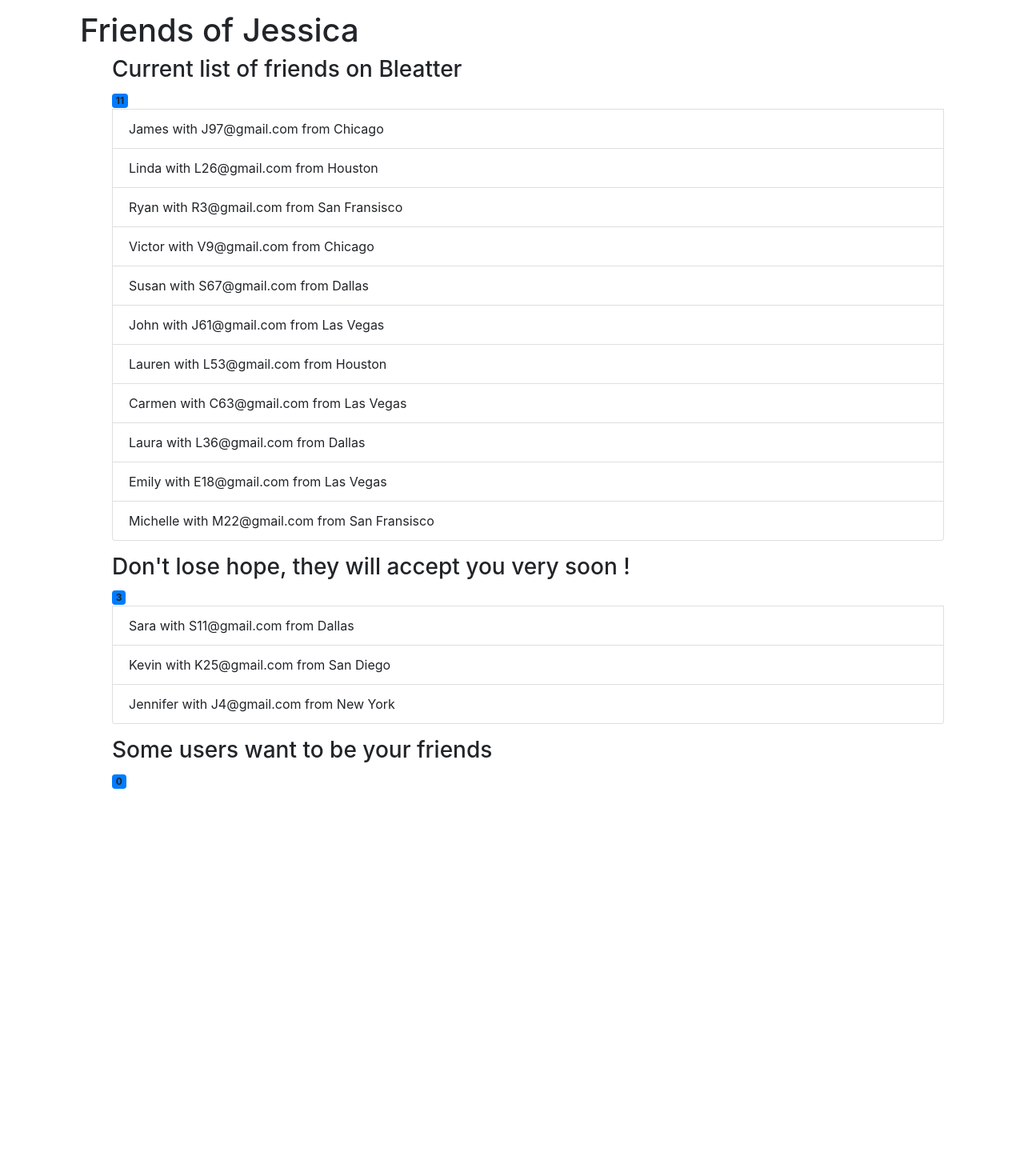
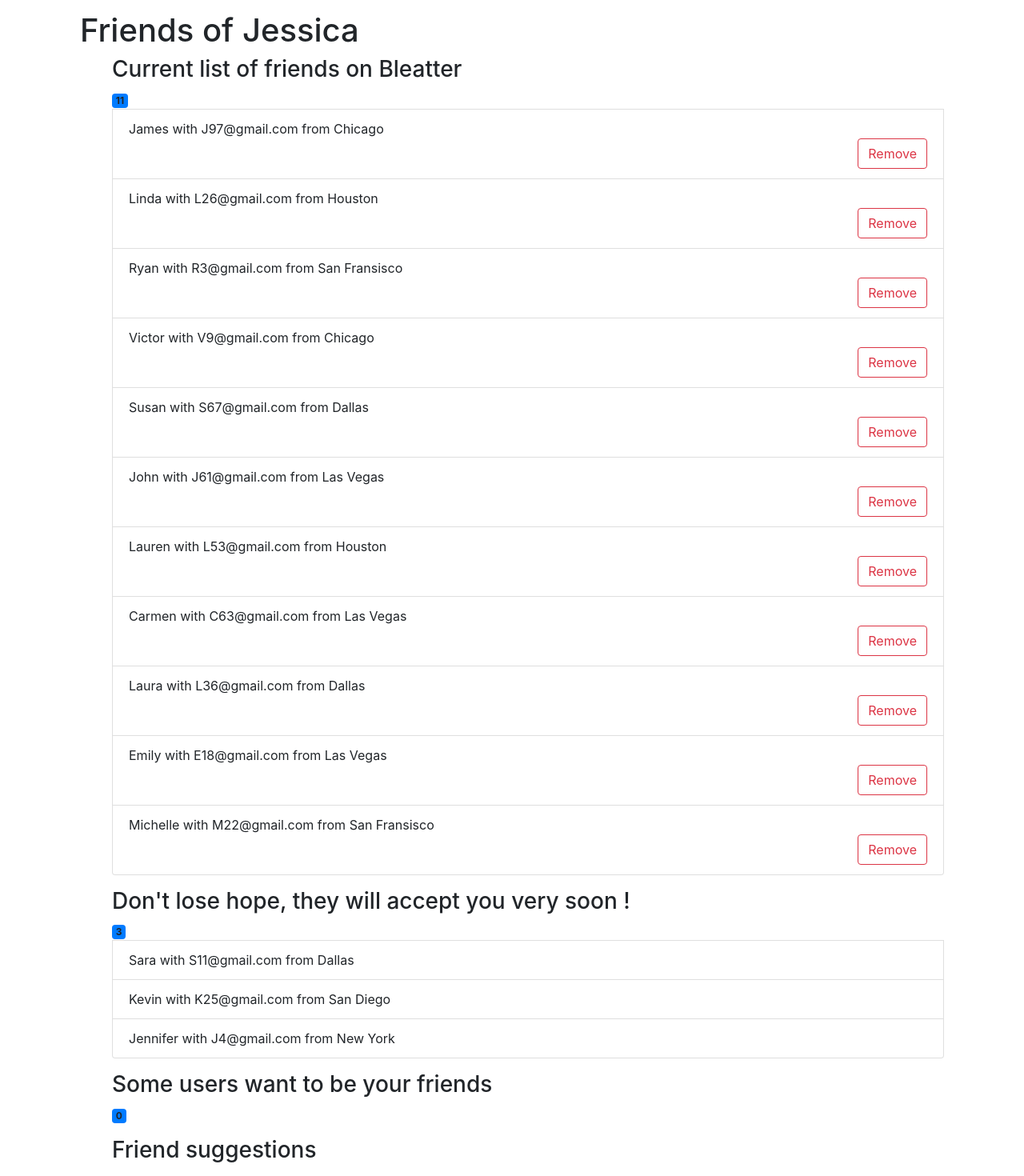
Before and after one commit to Matth-info/Twitter_M1_IDD_Calvet_Besnier, a Flask app: page /user/friends in a window 1280 px wide. Shown: the part 66-1536 px from the top of the page at 80% size. Before the commit the page ends 1052 px from the top, so only its background shows below. Run offline with Flask 2, Linux system fonts and the light colour scheme; a user stored in the database is signed in; data comes from the database, SQL or seed files in the repository; some libraries are stand-ins or nearby versions.

Commit message:
added buttons

```diff
--- a/templates/friends.html
+++ b/templates/friends.html
@@ -3,7 +3,7 @@
 {% block style %}{% endblock %}
 
 {% block main %}
-<div class="container">
+<div class="container-fluid">
     <h1> Friends of {{name}} </h1>
     {%include 'flash.html' %}
     <ul>
@@ -11,8 +11,14 @@
         <span class="badge bg-primary rounded-pill"> {{F|length}}</span>
         {% for ele in F %}
         <li class="list-group-item" aria-current="true">
-            {{ele["username"]}} with {{ele["email"]}} from {{ele["location"]}}</li>
-        {%endfor%}
+            <form action="/user/remove_friend/{{ele['id']}}" method="post">
+                {{ele["username"]}} with {{ele["email"]}} from {{ele["location"]}}
+                <div class="d-grid gap-2 d-md-flex justify-content-md-end">
+                    <button class="btn btn-outline-danger" type="submit" name="accept">Remove</button>
+                </div>
+
+            </form>
+            {%endfor%}
     </ul>
     <ul>
         <h3>Don't lose hope, they will accept you very soon !</h3>
@@ -28,10 +34,28 @@
         <span class="badge bg-primary rounded-pill"> {{W|length}}</span>
         {% for ele in W %}
         <li class="list-group-item" aria-current="true">
-            {{ele["username"]}} with {{ele["email"]}} from {{ele["location"]}}
             <form action="/user/friends/{{ele['id']}}" method="post">
-                <button class="btn btn-primary" type="submit" name="accept">Accept</button>
+                {{ele["username"]}} with {{ele["email"]}} from {{ele["location"]}}
+                <div class="d-grid gap-2 d-md-flex justify-content-md-end">
+                    <button class="btn btn-outline-primary" type="submit" name="accept">Accept</button>
+                </div>
             </form>
+        </li>
+        {%endfor%}
+    </ul>
+    <ul>
+        <h3>Friend suggestions</h3>
+        {% for ele in FF %}
+        <li class="list-group-item" aria-current="true">
+            <form action="/user/friend_request/{{ele['id']}}" method="post">
+                {{ele["username"]}} with {{ele["email"]}} from {{ele["location"]}}
+                <div class="d-grid gap-2 d-md-flex justify-content-md-end">
+                    <button class="btn btn-outline-primary" type="submit" name="friend_request">Send a friend
+                        request</button>
+                </div>
+
+            </form>
+
         </li>
         {%endfor%}
     </ul>
```
